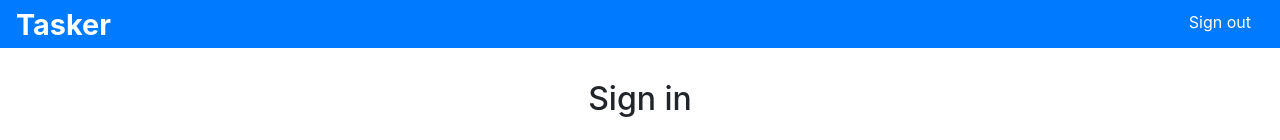
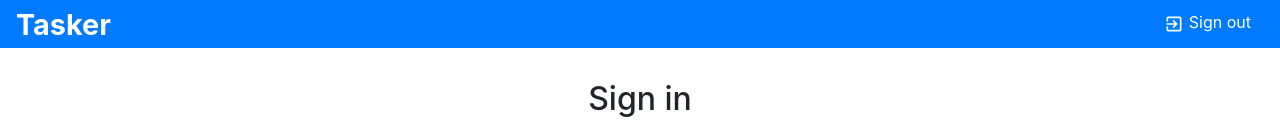
Before and after one commit to akitxxx/tasker, a Next.js app in the folder frontend/: page /sign-in in a window 1280 px wide. Shown: the top 140 px of the page. Built offline with nearby package versions, Linux system fonts and the light colour scheme.

Commit message:
Update icon

```diff
--- a/frontend/components/card.jsx
+++ b/frontend/components/card.jsx
@@ -2,6 +2,7 @@ import React from 'react';
 import './card.module.scss';
 import {Button} from 'react-bootstrap';
 import axios from 'axios';
+import ClearIcon from '@material-ui/icons/Clear';
 
 const Card = (props) => {
 
@@ -39,7 +40,7 @@ const Card = (props) => {
   return (
     <div className="card" className="card" onClick={handleClickCard}>
       <div className="title d-inline-block">{props.title}</div>
-      <Button variant="white" onClick={handleClickRemove}>x</Button>
+      <Button variant="white" onClick={handleClickRemove}><ClearIcon style={{ fontSize: 15 }} /></Button>
     </div>
   );
 };
--- a/frontend/components/lane.jsx
+++ b/frontend/components/lane.jsx
@@ -3,6 +3,7 @@ import Card from './card';
 import './lane.module.scss';
 import { Form, Button } from 'react-bootstrap';
 import axios from 'axios';
+import ClearIcon from '@material-ui/icons/Clear';
 
 const Lane = (props) => {
 
@@ -152,7 +153,7 @@ const Lane = (props) => {
         {!showInputLaneName &&
           <Form.Control className="laneName" plaintext readOnly defaultValue={props.name} onClick={handleClickLaneName} />
         }
-        <Button variant="white" size="sm" className="btnRemove float-right" onClick={handleClickRemove}>x</Button>
+        <Button variant="white" size="sm" className="btnRemove float-right" onClick={handleClickRemove}><ClearIcon style={{ fontSize: 15 }} /></Button>
       </div>
       {taskList && taskList.map((task) => {
          return <Card key={task.id} id={task.id} title={task.title} content={task.content} task={task}
--- a/frontend/components/layout.jsx
+++ b/frontend/components/layout.jsx
@@ -1,5 +1,6 @@
 import Router from 'next/router';
 import { Button } from 'react-bootstrap';
+import ExitToAppIcon from '@material-ui/icons/ExitToApp';
 
 const header = {
   height: '3rem',
@@ -31,7 +32,7 @@ const Layout = (props) => {
     <div>
       <div style={header}>
         <div className="d-inline" style={title}>Tasker</div>
-        <Button className="float-right" onClick={handleClickSignOut}>Sign out</Button>
+        <Button className="float-right" onClick={handleClickSignOut}><ExitToAppIcon fontSize="small" /> Sign out</Button>
       </div>
       {props.children}
     </div>
```
